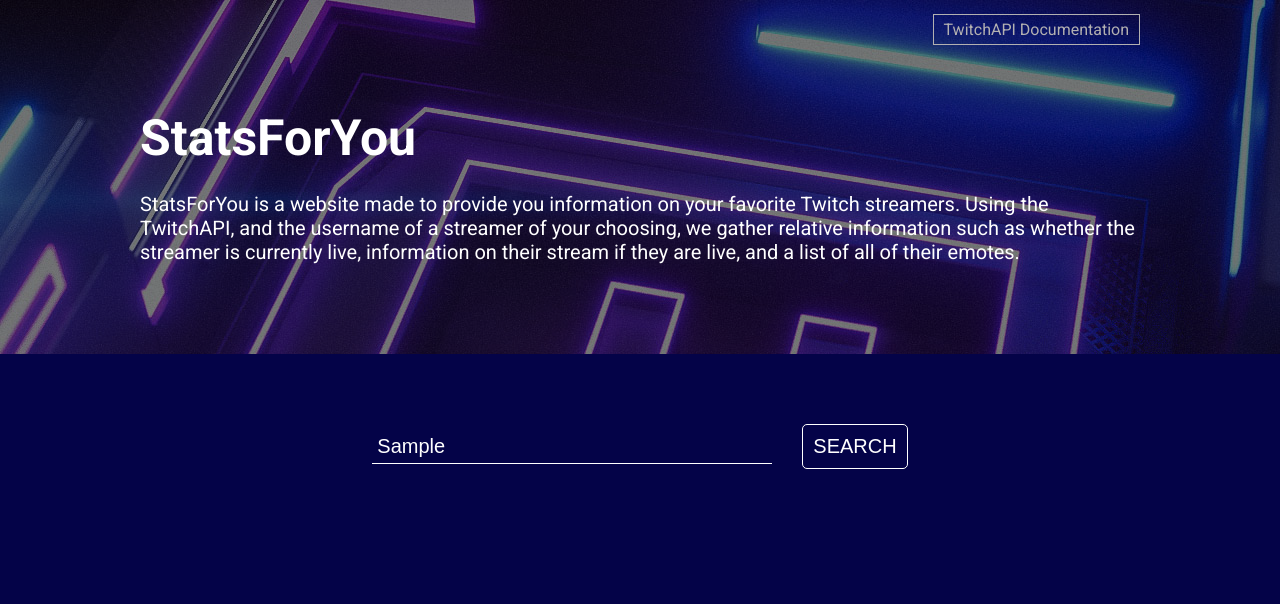
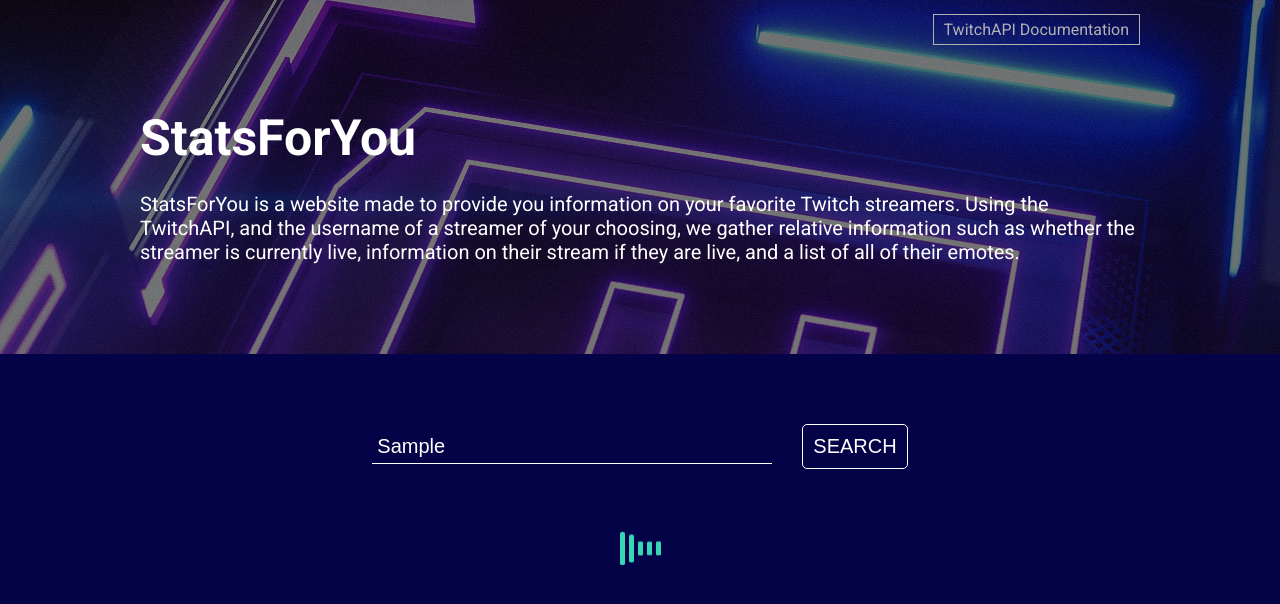
Before and after one commit to SheltonRolleFS/StatsForYou, a React (Create React App) app: page / in a window 1280 px wide. Both pictures are taken after typing "Sample" into the empty fields and a click on the button "SEARCH". Shown: the top 604 px of the page. Built offline with nearby package versions, Linux system fonts and the light colour scheme; no server answers.

Commit message:
created a loading animation to run whenever there is a fetch request for a new user

```diff
--- a/package.json
+++ b/package.json
@@ -13,6 +13,7 @@
     "react-dom": "^17.0.2",
     "react-icons": "^4.3.1",
     "react-scripts": "4.0.3",
+    "react-spinners": "^0.11.0",
     "web-vitals": "^1.1.2"
   },
   "scripts": {
--- a/src/App.js
+++ b/src/App.js
@@ -1,9 +1,14 @@
 import { useState } from 'react'
+
+// React Spinner loading animation import
+import ScaleLoader from "react-spinners/ScaleLoader";
 
 /* eslint-disable react/jsx-no-target-blank */
 import Result from './components/Results'
 
 function App() {
+  // Loadning animation state
+  const [loading, setLoading] = useState(false)
 
   const errMsg = 'There is no user with that username, please try again.'
   const [channel, setChannel] = useState('')
@@ -24,7 +29,12 @@
 
       alert('Please enter a channel name before clicking search!')
 
-    }else{
+    } else {
+      // Set the loading animation state to true
+      setLoading(true)
+
+      // Set the username state to be empty
+      setUsername('')
       // Run a fetch to get an oauth token to access the API with
       const oauthURL = 'https://id.twitch.tv/oauth2/token?client_id=chgdyewi4tcvg7mp34uoxrjq9t6h9m&client_secret=iiy9ht38arnuh5ywfbhltmd36c8cs7&grant_type=client_credentials'
       await fetch(oauthURL, {method: 'POST'})
@@ -140,6 +150,9 @@
     const search = document.querySelector('#channelName');
     search.value = '';
 
+    // Set the loading animation to false
+    setLoading(false)
+
   }
 
   return (
@@ -174,8 +187,9 @@
             <button id="search-btn" onClick={() => fetchData(channel)}>Search</button>
           </section>
 
-          {/* Check if a user was searched for and only display the results section if one was */}
-          {username !== '' ? <Result name={username} description={description} profileImg={profileImg} offlineImg={offlineImg} partnerStatus={partnerStatus} liveStatus={liveStatus} title={title} game={game} emotes={emotes} errMsg={errMsg}/> : ''}
+          {loading ? <div id="loading-anim"><ScaleLoader color="#36D7B7" loading={loading} height={35} width={5} radius={2} margin={2} /></div> : null }
+
+          {username !== '' ? <Result name={username} description={description} profileImg={profileImg} offlineImg={offlineImg} partnerStatus={partnerStatus} liveStatus={liveStatus} title={title} game={game} emotes={emotes} errMsg={errMsg}/> : null}
         </div>
       </section>
     </>
--- a/src/SASS/_user.scss
+++ b/src/SASS/_user.scss
@@ -40,6 +40,11 @@
         transition: all 200ms ease-in;
         cursor: pointer;
       }
+    }
+
+    // Style the loading animation
+    #loading-anim {
+      text-align: center;
     }
 
     .results {
```
Also changed, not shown: 1 other file (tests, documents, lock files or other folders).
